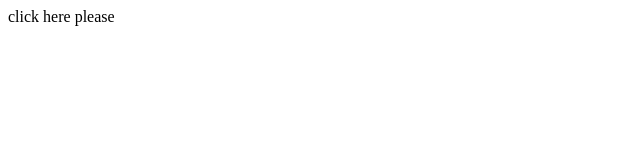
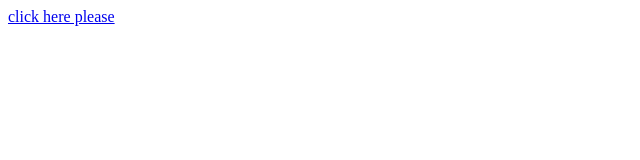
Before and after one commit to deshna-gandhi/prassham_business_card, a plain HTML site: page index.html in a window 1280 px wide. Shown: the whole page, without its empty margins (0-640 px from the left). Drawn offline with Linux system fonts and the light colour scheme.

Commit message:
Update index.html

```diff
--- a/index.html
+++ b/index.html
@@ -1,3 +1,3 @@
 <html>
-  <p><a href="prasham%20enterprise%20(1).pdf"></a>click here please</p>
+  <p><a href="prasham%20enterprise%20(1).pdf">click here please</a></p>
 </html>
```
